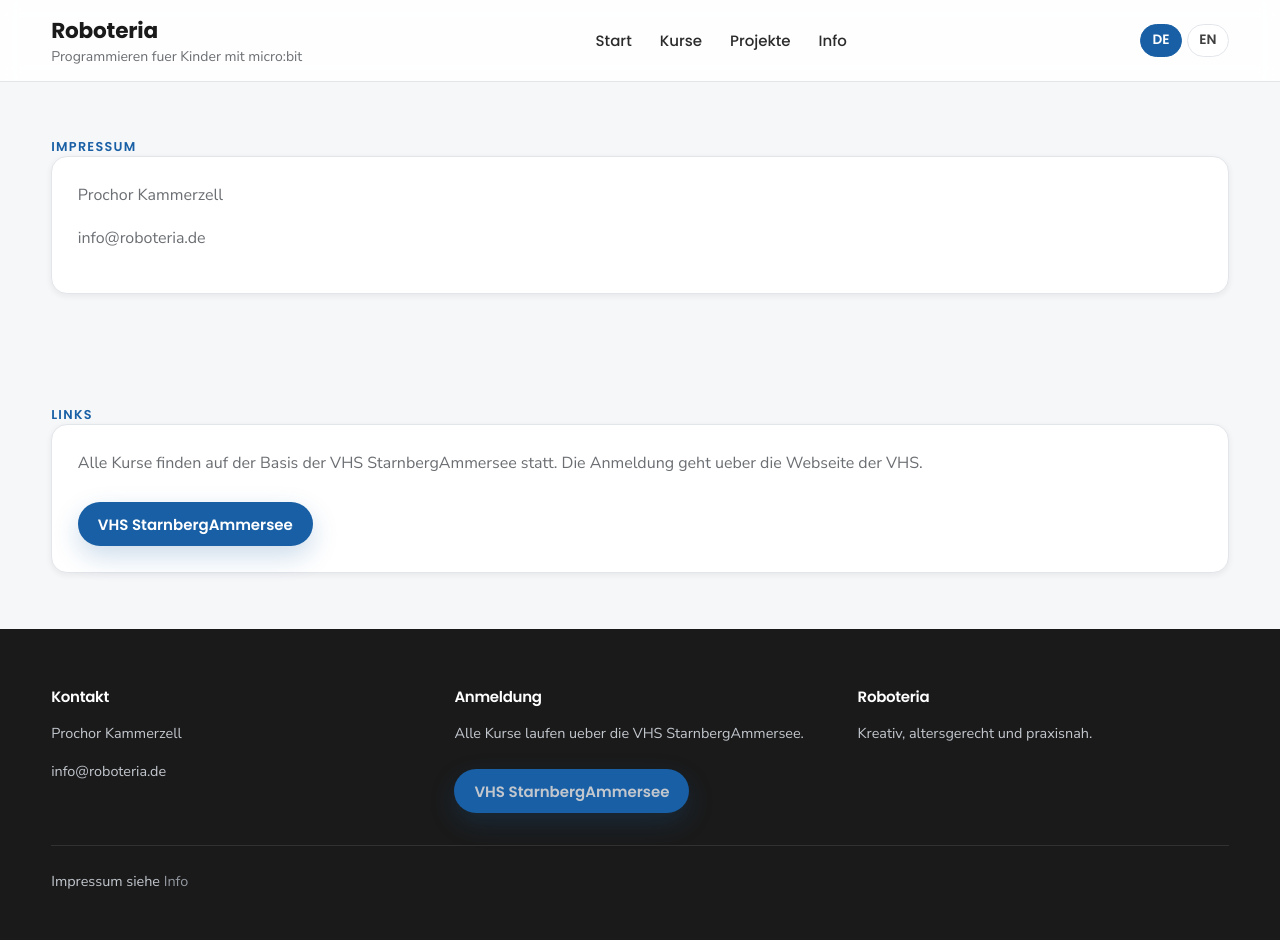
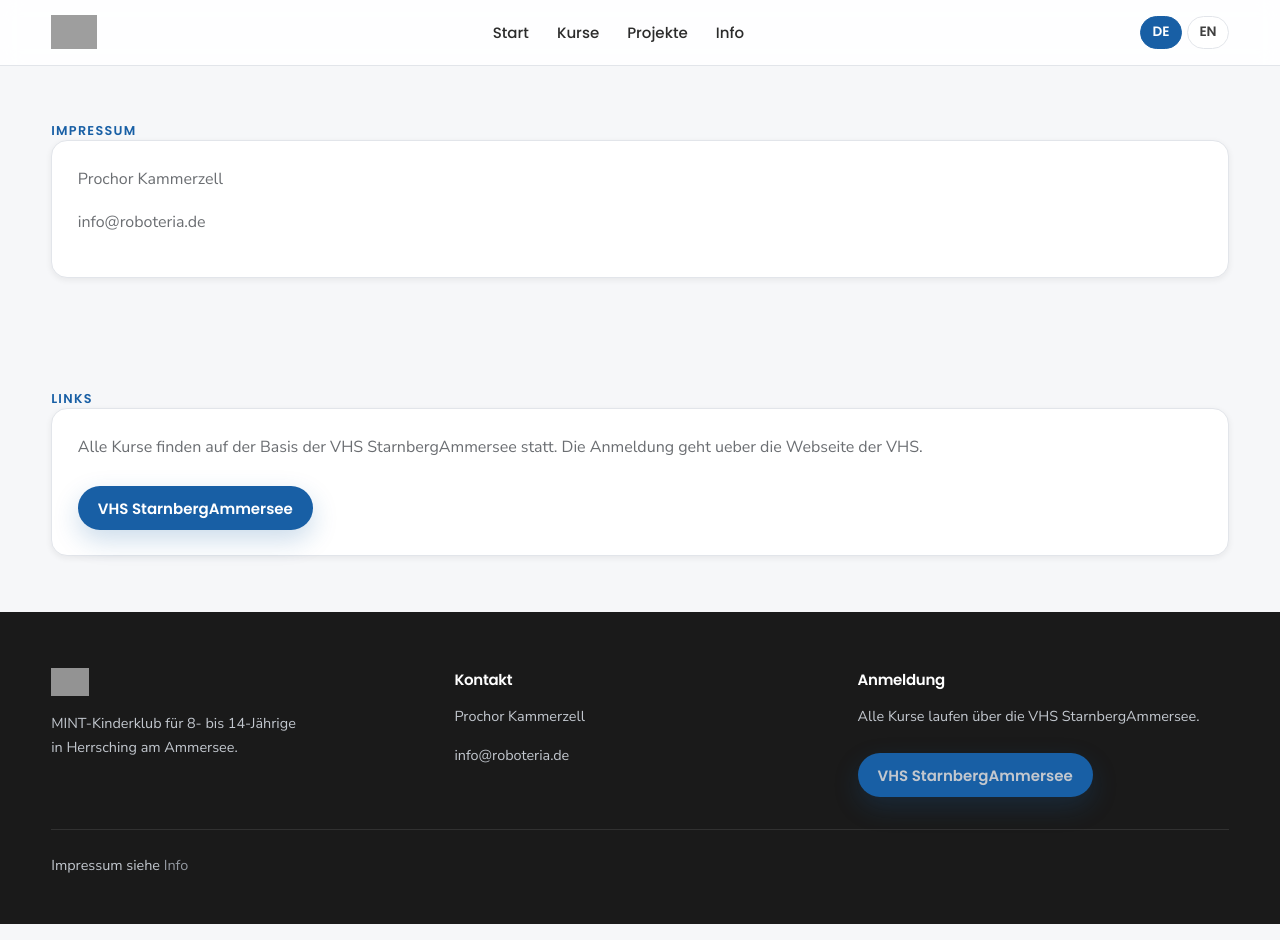
Before and after one commit to proxor/roboteria, a Jekyll site: the page built from info.md, in a window 1280 px wide and 940 px high. Built offline with Jekyll 4.4.1, drawn with Linux system fonts in a browser that asks for light colours; grey boxes are pictures that could not be loaded.

Commit message:
redesign

```diff
--- a/_layouts/default.html
+++ b/_layouts/default.html
@@ -5,6 +5,7 @@
     <meta name="viewport" content="width=device-width, initial-scale=1">
     <title>{{ page.title }} | {{ site.title }}</title>
     <meta name="description" content="{{ site.description }}">
+    <link rel="icon" href="/assets/img/roboteria_symbol_farbe.svg" type="image/svg+xml">
     <link rel="stylesheet" href="/assets/css/style.css">
   </head>
   <body>
@@ -12,9 +13,9 @@
     <header class="site-header">
       <div class="shell">
         <div class="brand">
-          <a href="/">{{ site.title }}</a>
-          <span class="tagline" data-lang="de">Programmieren fuer Kinder mit micro:bit</span>
-          <span class="tagline" data-lang="en">Coding for kids with micro:bit</span>
+          <a href="/">
+            <img src="/assets/img/roboteria_header_schwarz.svg" alt="Roboteria" height="34" class="site-logo">
+          </a>
         </div>
         <nav class="site-nav" aria-label="Main">
           <a href="/" class="nav-link" data-lang="de">Start</a>
@@ -39,6 +40,12 @@
       <div class="shell">
         <div class="footer-grid">
           <div>
+            <a href="/">
+              <img src="/assets/img/roboteria_header_weiss.svg" alt="Roboteria" height="28" class="site-logo footer-logo">
+            </a>
+            <p style="margin-top: 1rem;">MINT-Kinderklub für 8- bis 14-Jährige<br>in Herrsching am Ammersee.</p>
+          </div>
+          <div>
             <h3 data-lang="de">Kontakt</h3>
             <h3 data-lang="en">Contact</h3>
             <p>Prochor Kammerzell</p>
@@ -47,15 +54,9 @@
           <div>
             <h3 data-lang="de">Anmeldung</h3>
             <h3 data-lang="en">Registration</h3>
-            <p data-lang="de">Alle Kurse laufen ueber die VHS StarnbergAmmersee.</p>
+            <p data-lang="de">Alle Kurse laufen über die VHS StarnbergAmmersee.</p>
             <p data-lang="en">All courses are registered via VHS StarnbergAmmersee.</p>
             <a class="cta" href="https://vhs-starnbergammersee.de" target="_blank" rel="noreferrer">VHS StarnbergAmmersee</a>
-          </div>
-          <div>
-            <h3 data-lang="de">Roboteria</h3>
-            <h3 data-lang="en">Roboteria</h3>
-            <p data-lang="de">Kreativ, altersgerecht und praxisnah.</p>
-            <p data-lang="en">Creative, age-appropriate, hands-on.</p>
           </div>
         </div>
         <p class="legal">Impressum siehe <a href="/info/">Info</a></p>
--- a/assets/css/style.css
+++ b/assets/css/style.css
@@ -142,18 +142,19 @@ a {
 }
 
 .brand a {
-  font-family: var(--font-display);
-  font-weight: 700;
-  font-size: 1.35rem;
-  letter-spacing: -0.01em;
-  color: var(--ink-900);
+  display: flex;
+  align-items: center;
 }
 
-.tagline {
+.site-logo {
+  height: 34px;
+  width: auto;
   display: block;
-  font-size: 0.875rem;
-  font-family: var(--font-body);
-  color: var(--text-secondary);
+}
+
+.footer-logo {
+  height: 28px;
+  opacity: 0.92;
 }
 
 .site-nav {
```
